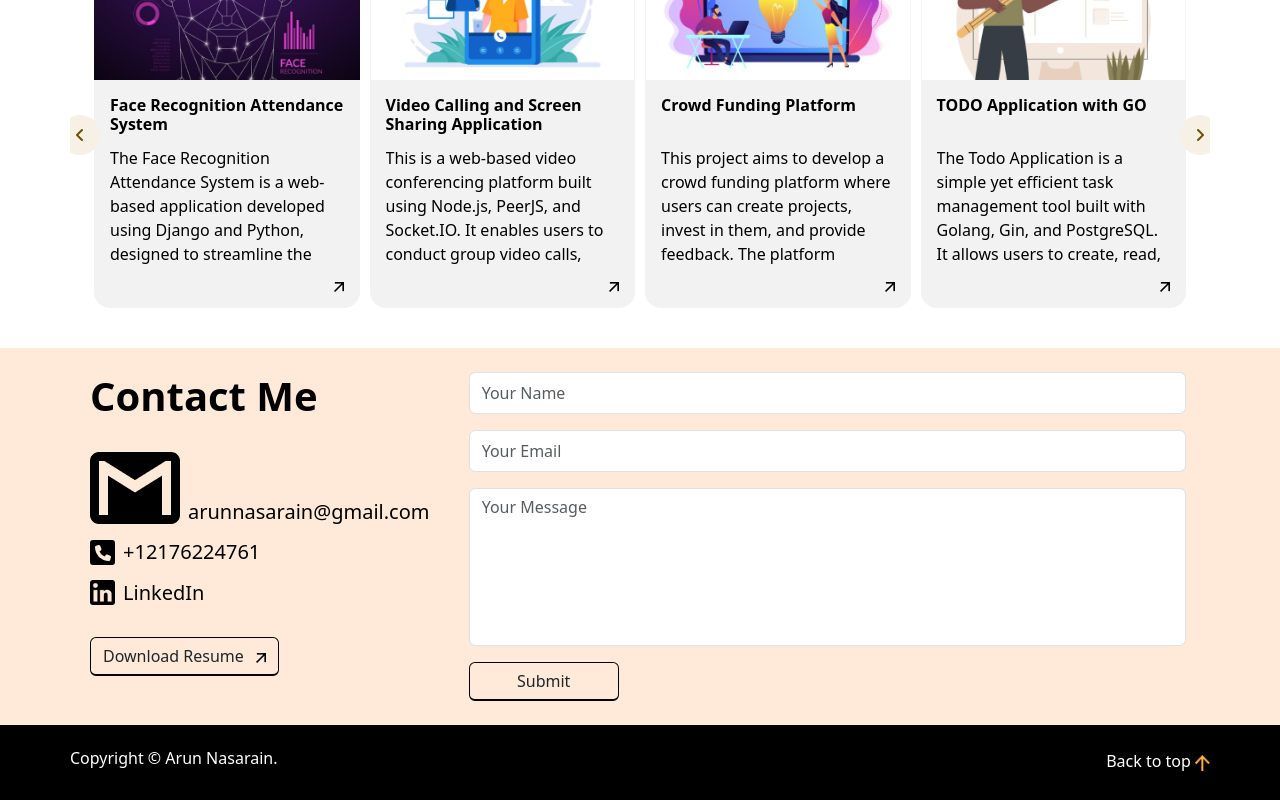
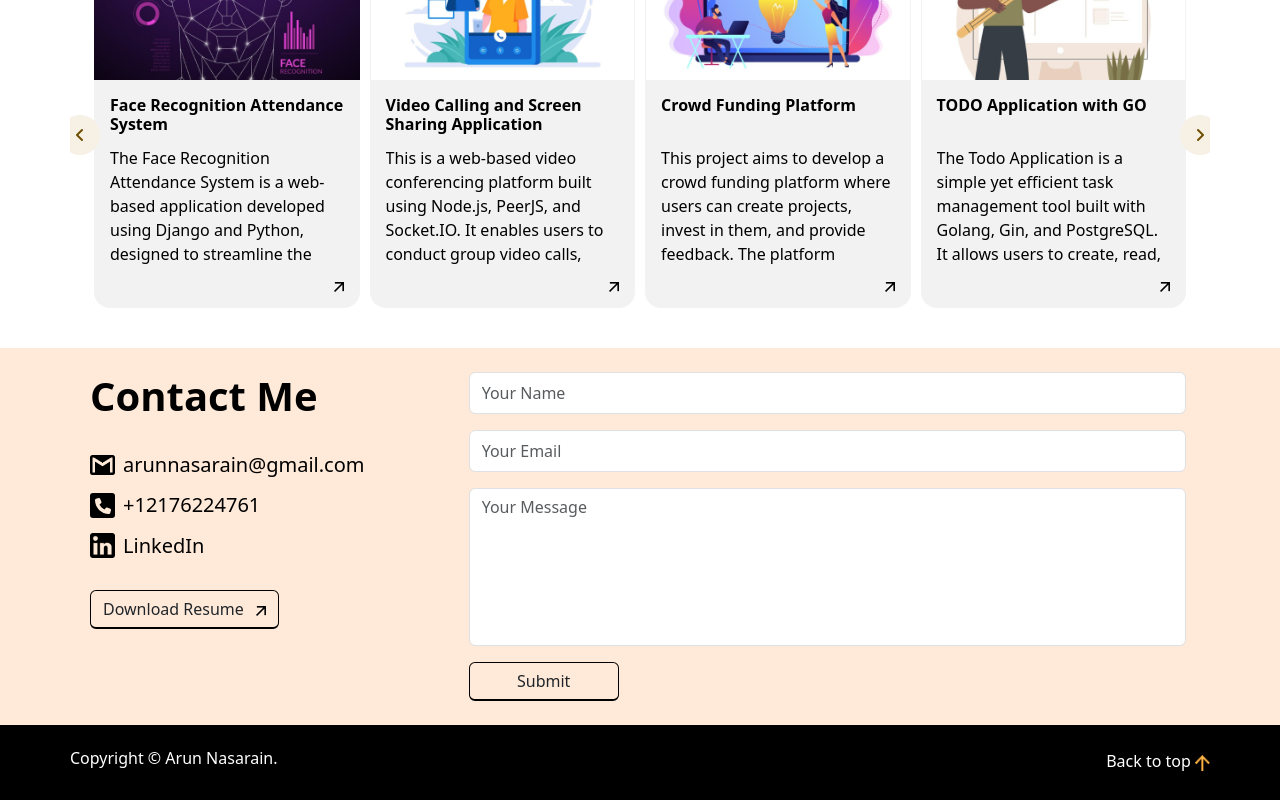
Before and after one commit to chandru1909/portfolio, a React (Vite) app: page / in a window 1280 px wide. Shown: the part 2883-3683 px from the top of the page. Built offline with nearby package versions, Linux system fonts and the light colour scheme; a web font is replaced by a local one.

Commit message:
mail icon size change

```diff
--- a/src/components/Profile.jsx
+++ b/src/components/Profile.jsx
@@ -330,7 +330,7 @@ export const Profile = () => {
                 <div className="row mx-2">
                     <div className="col-md-4 text-black">
                         <h1 className='fw-bold mb-4'>Contact Me</h1>
-                        <h5 className='pt-2'><a href="arunnasarain@gmail.com" className='text-black align-text'><img src={mail} className='me-2 align-text' alt="mail" />arunnasarain@gmail.com</a></h5>
+                        <h5 className='pt-2'><a href="arunnasarain@gmail.com" className='text-black align-text'><img src={mail} className='me-2 w-25px align-text' alt="mail" />arunnasarain@gmail.com</a></h5>
                         <div className='pt-2 d-flex'>
                             <div className='bg-black w-25px d-flex justify-content-center align-items-center roundeddiv'>
                             <FontAwesomeIcon icon={faPhone} className=' text-ffead9'/>
```
